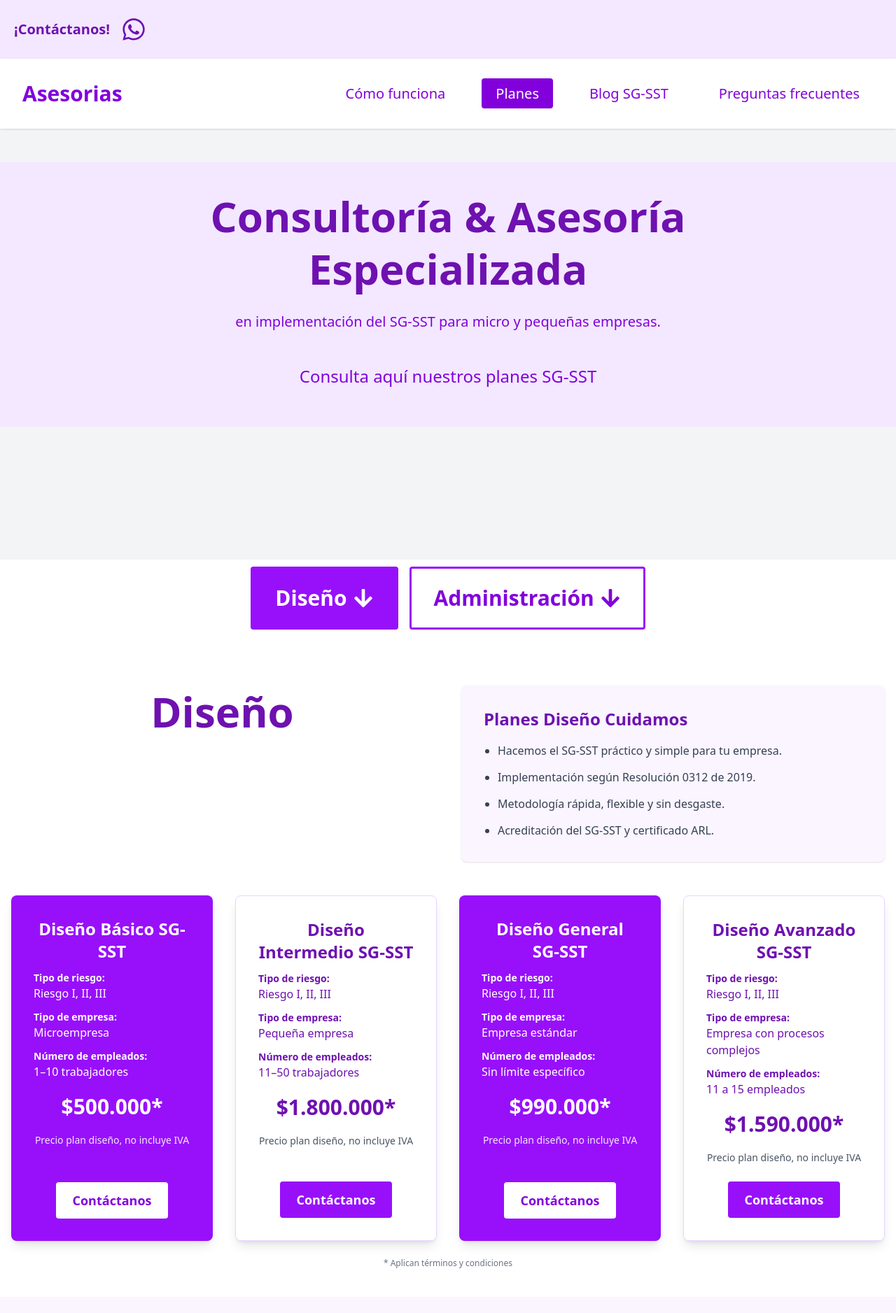
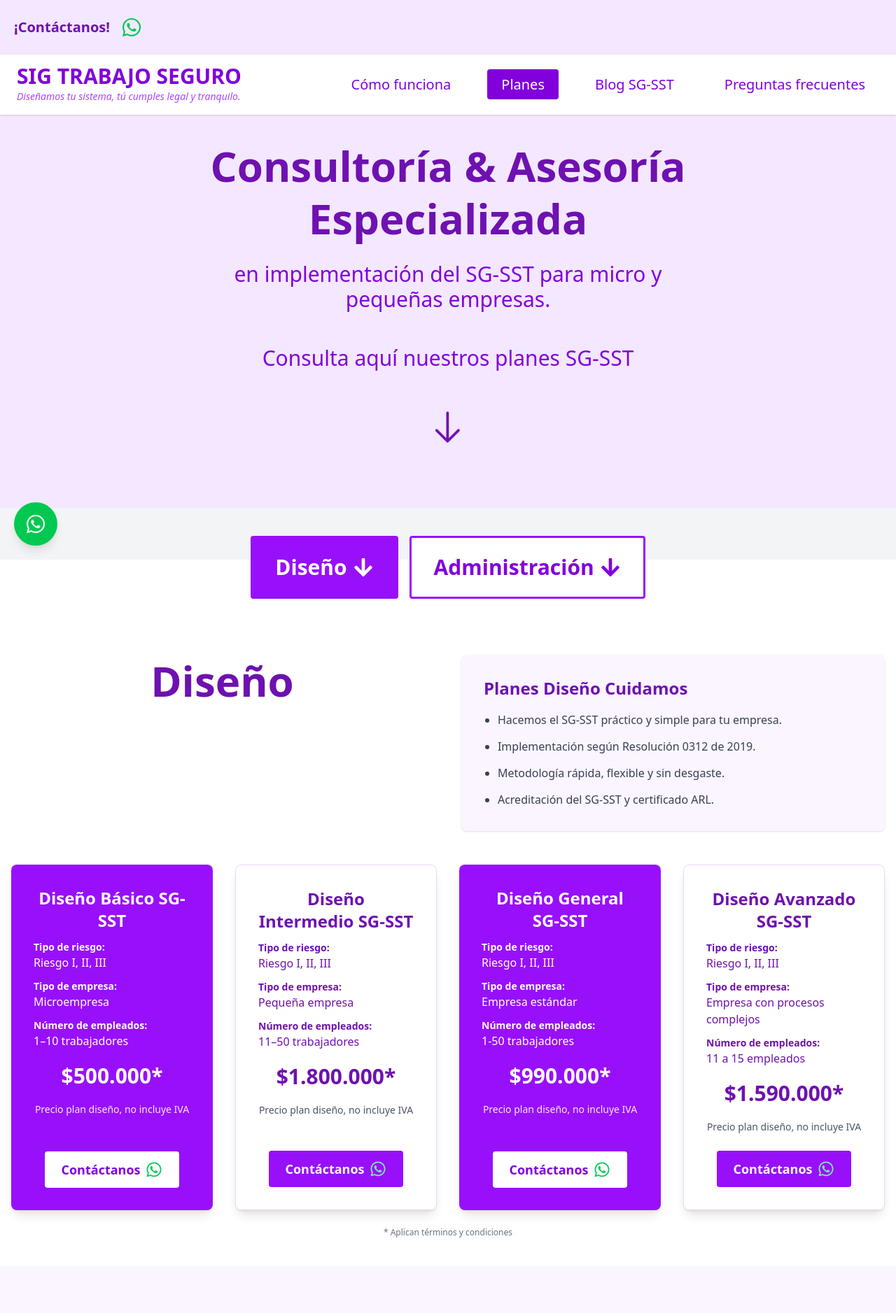
Before and after one commit to DavidGarzonDev/Asesorias, a React (Vite) app: page / in a window 1280 px wide. Shown: the top 1877 px of the page at 70% size. Built offline with nearby package versions, Linux system fonts and the light colour scheme.

Commit message:
añadiendo cambios en la seccion de intro

```diff
--- a/src/components/home/Contactanos.jsx
+++ b/src/components/home/Contactanos.jsx
@@ -11,10 +11,16 @@ const Contactanos = () => {
                 <p className="text-lg md:text-xl mb-8">
                     Escríbenos, ¡te podemos ayudar!
                 </p>
+                <a href="https://wa.me/573113663729?text=¡Hola!, Quiero mas informacion mi nombre es ..."
+                    target="_blank"
+                    rel="noopener noreferrer"
+                    className="transition-transform transform hover:scale-110">
 
-                <button className="bg-white text-purple-700 px-8 py-3 rounded-full font-semibold text-lg flex items-center gap-3 mx-auto hover:bg-purple-100 transition">
-                    <FaEnvelope /> Contáctanos
-                </button>
+                    <button className="bg-white text-purple-700 px-8 py-3 rounded-full font-semibold text-lg flex items-center gap-3 mx-auto hover:bg-purple-100 transition hover:scale-110"
+                    >
+                        <FaEnvelope /> Contáctanos
+                    </button>
+                </a>
             </div>
         </section>
     )
--- a/src/components/home/Intro.jsx
+++ b/src/components/home/Intro.jsx
@@ -1,17 +1,19 @@
 import React from 'react'
+import { GoArrowDown } from 'react-icons/go'
 
 const Intro = () => {
     return (
-        <div className="w-full bg-purple-100 flex flex-col justify-center items-center text-center px-10 mt-50  py-10 mb-40">
-            <h1 className="text-6xl md:text-6xl font-bold text-purple-800 mb-6 leading-tight max-w-4xl">
+        <div className="w-full bg-purple-100 flex flex-col justify-center items-center text-center px-10 mt-33  py-20 mb-0">
+            <h1 className="text-6xl md:text-6xl font-bold text-purple-800 mb-6 leading-tight max-w-4xl -mt-11">
                 Consultoría & Asesoría Especializada
             </h1>
-            <p className="text-lg md:text-xl text-purple-700 mb-8 max-w-2xl">
+            <p className="text-3xl md:text-3xl text-purple-700 mb-8 max-w-2xl">
                 en implementación del SG-SST para micro y pequeñas empresas.
             </p>
-            <p className="text-purple-700 px-8 py-4 text-2xl font-medium">
+            <p className="text-purple-700 px-8 py-4 text-3xl font-medium">
                 Consulta aquí nuestros planes SG-SST
             </p>
+            <GoArrowDown className="text-6xl md:text-6xl font-bold text-purple-800  leading-tight max-w-4xl animate-bounce mt-10"/>
         </div>
     )
 }
--- a/src/components/home/PlanesDetallados.jsx
+++ b/src/components/home/PlanesDetallados.jsx
@@ -1,5 +1,5 @@
 import React, { useState } from "react";
-import { FaArrowDown } from "react-icons/fa";
+import { FaArrowDown, FaWhatsapp } from "react-icons/fa";
 
 const PlanesDetallados = () => {
     const [activeTab, setActiveTab] = useState("diseño");
@@ -23,7 +23,7 @@ const PlanesDetallados = () => {
             nombre: "Diseño General SG-SST",
             riesgo: "Riesgo I, II, III",
             empresa: "Empresa estándar",
-            empleados: "Sin límite específico",
+            empleados: "1-50 trabajadores",
             precio: "$990.000*"
         },
         {
@@ -142,9 +142,19 @@ const PlanesDetallados = () => {
                                 </p>
                             </div>
                             <div className="mt-auto flex justify-center">
-                                <button className={`px-6 py-3 rounded text-lg font-semibold ${index % 2 === 0 ? "bg-white text-purple-700 hover:bg-purple-100" : "bg-purple-600 text-white hover:bg-purple-700"} transition`}>
-                                    Contáctanos
-                                </button>
+                                <a
+                                    href="https://wa.me/573113663729?text=Hola, quiero más información sobre los planes. Mi nombre es..."
+                                    target="_blank"
+                                    rel="noopener noreferrer"
+                                    className={`flex items-center gap-2 px-6 py-3 rounded text-lg font-semibold transition transform hover:scale-105 hover:shadow-lg
+                                        ${index % 2 === 0
+                                            ? 'bg-white text-purple-700 hover:bg-purple-100'
+                                            : 'bg-purple-600 text-white hover:bg-purple-700'
+                                        }`}
+                                >
+                                    <span>Contáctanos</span>
+                                    <FaWhatsapp className={`${index % 2 === 0 ? 'text-green-500 hover:text-green-600' : 'text-green-300 hover:text-green-200'} text-2xl transition-colors duration-300`} />
+                                </a>
                             </div>
                         </div>
                     ))}
--- /dev/null
+++ b/src/components/shared/BotonWhatsappFlotante.jsx
@@ -0,0 +1,16 @@
+import { FaWhatsapp } from "react-icons/fa";
+
+const BotonWhatsappFlotante = () => {
+    return (
+        <a
+            href="https://wa.me/573113663729?text=Hola, quiero más información. Mi nombre es..."
+            target="_blank"
+            rel="noopener noreferrer"
+            className="fixed bottom-5 left-5 bg-green-500 hover:bg-green-600 text-white p-4 rounded-full shadow-lg flex items-center justify-center transition transform hover:scale-110 z-50"
+        >
+            <FaWhatsapp className="text-3xl" />
+        </a>
+    );
+};
+
+export default BotonWhatsappFlotante;
--- a/src/components/shared/Navbar.jsx
+++ b/src/components/shared/Navbar.jsx
@@ -1,6 +1,6 @@
 import { useState, useEffect } from "react";
 import { Link, useLocation } from "react-router-dom";
-import { FaLinkedin, FaInstagram, FaFacebookF, FaTwitter, FaBars, FaTimes, FaWhatsapp } from "react-icons/fa";
+import { FaWhatsapp, FaBars, FaTimes } from "react-icons/fa";
 
 export const Navbar = () => {
     const [isScrolled, setIsScrolled] = useState(false);
@@ -30,47 +30,39 @@ export const Navbar = () => {
             {/* Top Bar */}
             {!isScrolled && (
                 <div className="bg-purple-100 text-purple-800 text-xl py-6 px-5 flex justify-between items-center font-bold">
-
                     <div className="flex items-center gap-4">
                         <span>¡Contáctanos!</span>
                         <a
-                            href="https://wa.me/573117279603?text=¡Hola! necesito Consultar sobre el diseño, implementación y acompañamiento del SG-SST. Mi nombre es..."
+                            href="https://wa.me/573113663729?text=¡Hola!, Quiero más información. Mi nombre es..."
                             target="_blank"
                             rel="noopener noreferrer"
+                            className="transition-transform transform hover:scale-110"
                         >
-                            <FaWhatsapp className="text-4xl hover:text-purple-600 cursor-pointer" />
+                            <FaWhatsapp className="text-green-500 hover:text-green-600 text-3xl transition-colors duration-300" />
                         </a>
                     </div>
-
-                    {/* Aquí irían otras redes sociales si las quieres */}
-                    {/* <div className="flex gap-4 text-3xl">
-    <a href="#" className="hover:text-purple-600"><FaLinkedin /></a>
-    <a href="#" className="hover:text-purple-600"><FaInstagram /></a>
-    <a href="#" className="hover:text-purple-600"><FaFacebookF /></a>
-    <a href="#" className="hover:text-purple-600"><FaTwitter /></a>
-  </div> */}
-
                 </div>
-
             )}
 
             {/* Main Navbar */}
-            <nav className={`bg-white px-8 shadow flex flex-col md:flex-row justify-between items-center transition-all duration-300 ${isScrolled ? "py-4" : "py-8"}`}>
+            <nav className={`bg-white px-6 shadow flex flex-col md:flex-row justify-between items-center transition-all duration-300 ${isScrolled ? "py-2" : "py-4"}`}>
 
-                <div className="w-full flex justify-between items-center md:w-auto">
-                    {/* Logo */}
-                    <Link to="/" className="text-3xl font-bold text-purple-700 flex items-center gap-2">
-                        <span>Asesorias</span>
+                <div className="w-full flex flex-col md:flex-row items-center md:items-start md:w-auto">
+
+                    {/* Logo + Eslogan */}
+                    <Link to="/" className="flex flex-col md:items-start items-center">
+                        <span className="text-3xl font-extrabold text-purple-700 leading-none">SIG TRABAJO SEGURO</span>
+                        <span className="text-sm text-purple-500 italic mt-1 text-center md:text-left">Diseñamos tu sistema, tú cumples legal y tranquilo.</span>
                     </Link>
 
                     {/* Mobile Hamburger */}
-                    <div className="md:hidden text-3xl text-purple-700 cursor-pointer" onClick={() => setMenuOpen(!menuOpen)}>
+                    <div className="md:hidden text-3xl text-purple-700 cursor-pointer ml-auto -mt-7 md:mt-0" onClick={() => setMenuOpen(!menuOpen)}>
                         {menuOpen ? <FaTimes /> : <FaBars />}
                     </div>
                 </div>
 
                 {/* Desktop Menu */}
-                <ul className="hidden md:flex gap-8 text-purple-700 text-xl font-medium items-center">
+                <ul className="hidden md:flex gap-8 text-purple-700 text-xl font-medium items-center mt-4 md:mt-0">
                     {navItems.map((item, index) => (
                         <li key={index}>
                             <Link to={item.path}>
@@ -90,14 +82,11 @@ export const Navbar = () => {
 
                 {/* Mobile Menu */}
                 {menuOpen && (
-                    <ul className="flex flex-col mt-6 gap-4 text-lg font-medium items-start w-full pl-8 md:hidden">
+                    <ul className="flex flex-col mt-6 gap-4 text-lg font-medium items-start w-full pl-7 md:hidden">
                         {navItems.map((item, index) => (
                             <li key={index} onClick={() => setMenuOpen(false)}>
                                 <Link to={item.path}>
-                                    <span
-                                        className="px-5 py-2 rounded transition  text-purple-700 "
-
-                                    >
+                                    <span className="px-4 py-2 rounded transition text-purple-700">
                                         {item.name}
                                     </span>
                                 </Link>
--- a/src/layouts/RootLayout.jsx
+++ b/src/layouts/RootLayout.jsx
@@ -1,6 +1,7 @@
 import { Outlet } from "react-router-dom"
 import { Navbar } from "../components/shared/Navbar"
 import { Footer } from "../components/shared/Footer"
+import BotonWhatsappFlotante from "../components/shared/BotonWhatsappFlotante"
 
 
 
@@ -15,6 +16,8 @@ export const RootLayout = () => {
                     <Outlet />
                 </main>
 
+                <BotonWhatsappFlotante/>
+
             <Footer />
         </div>
     )
```
